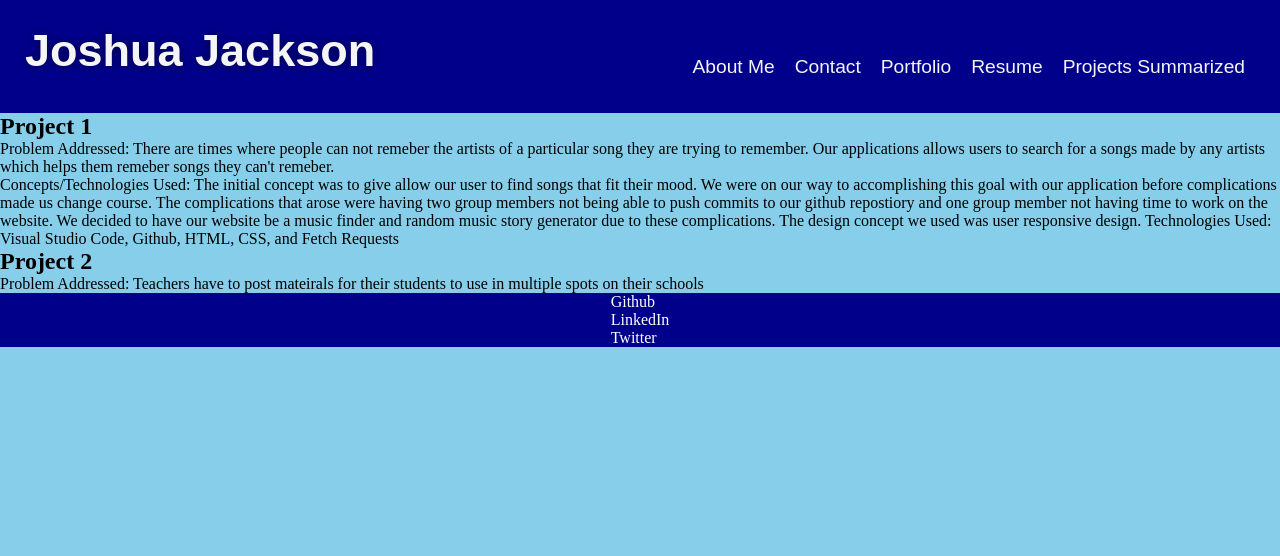
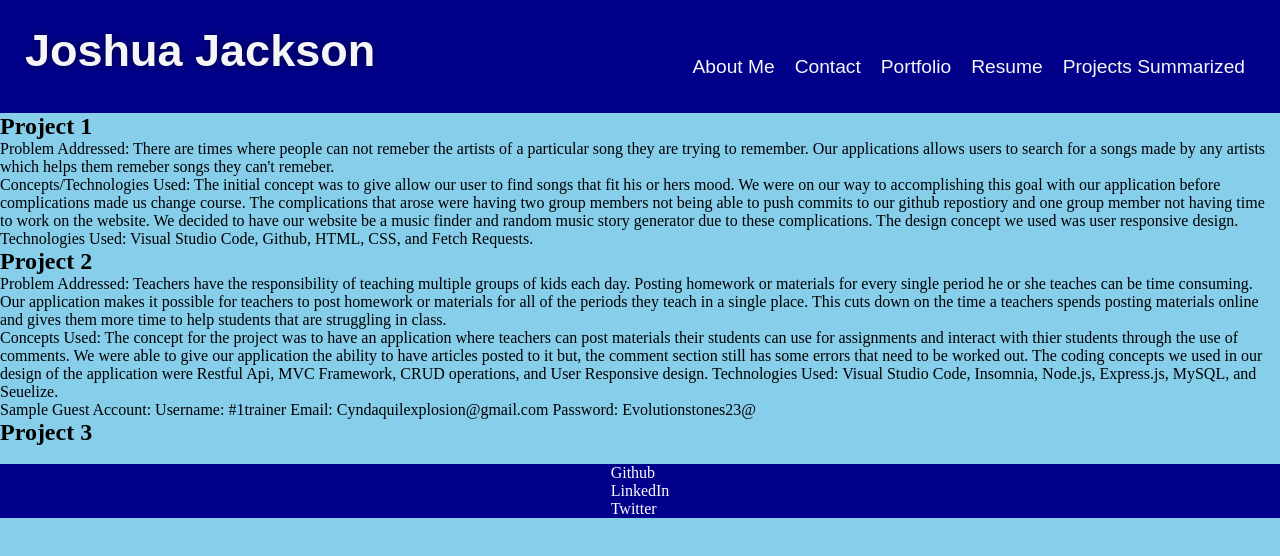
Before and after one commit to Joker282855/display-portfolio, a React (Create React App) app: page /projects-summarized in a window 1280 px wide. Shown: the top 556 px of the page. Built offline with nearby package versions, Linux system fonts and the light colour scheme.

Commit message:
added the details for project 2

```diff
--- a/src/components/Projects/index.js
+++ b/src/components/Projects/index.js
@@ -10,17 +10,38 @@ function Projects() {
                         for a songs made by any artists which helps them remeber songs they can't remeber.
                     </li>
                     <li>
-                        Concepts/Technologies Used: The initial concept was to give allow our user to find songs that fit their mood. We were on our way to accomplishing this goal with our
+                        Concepts/Technologies Used: The initial concept was to give allow our user to find songs that fit his or hers mood. We were on our way to accomplishing this goal with our
                         application before complications made us change course. The complications that arose were having two group members not being able to push commits to our github
                         repostiory and one group member not having time to work on the website. We decided to have our website be a music finder and random music story generator due to
                         these complications. The design concept we used was user responsive design.
-                        Technologies Used: Visual Studio Code, Github, HTML, CSS, and Fetch Requests
+                        Technologies Used: Visual Studio Code, Github, HTML, CSS, and Fetch Requests.
                     </li>
                 </ul>
             <h2>Project 2</h2>
                 <ul>
                     <li>
-                        Problem Addressed: Teachers have to post mateirals for their students to use in multiple spots on their schools
+                        Problem Addressed: Teachers have the responsibility of teaching multiple groups of kids each day. Posting homework or materials for every single period he or she
+                        teaches can be time consuming. Our application makes it possible for teachers to post homework or materials for all of the periods they teach in a single place.
+                        This cuts down on the time a teachers spends posting materials online and gives them more time to help students that are struggling in class.
+                    </li>
+                    <li>
+                        Concepts Used: The concept for the project was to have an application where teachers can post materials their students can use for assignments and interact with
+                        thier students through the use of comments. We were able to give our application the ability to have articles posted to it but, the comment section still has some
+                        errors that need to be worked out. The coding concepts we used in our design of the application were Restful Api, MVC Framework, CRUD operations, and User
+                        Responsive design.
+                        Technologies Used: Visual Studio Code, Insomnia, Node.js, Express.js, MySQL, and Seuelize.
+                    </li>
+                    <li>
+                        Sample Guest Account:
+                        Username: #1trainer
+                        Email: Cyndaquilexplosion@gmail.com
+                        Password: Evolutionstones23@
+                    </li>
+                </ul>
+            <h2>Project 3</h2>
+                <ul>
+                    <li>
+
                     </li>
                 </ul>
         </section>
```
